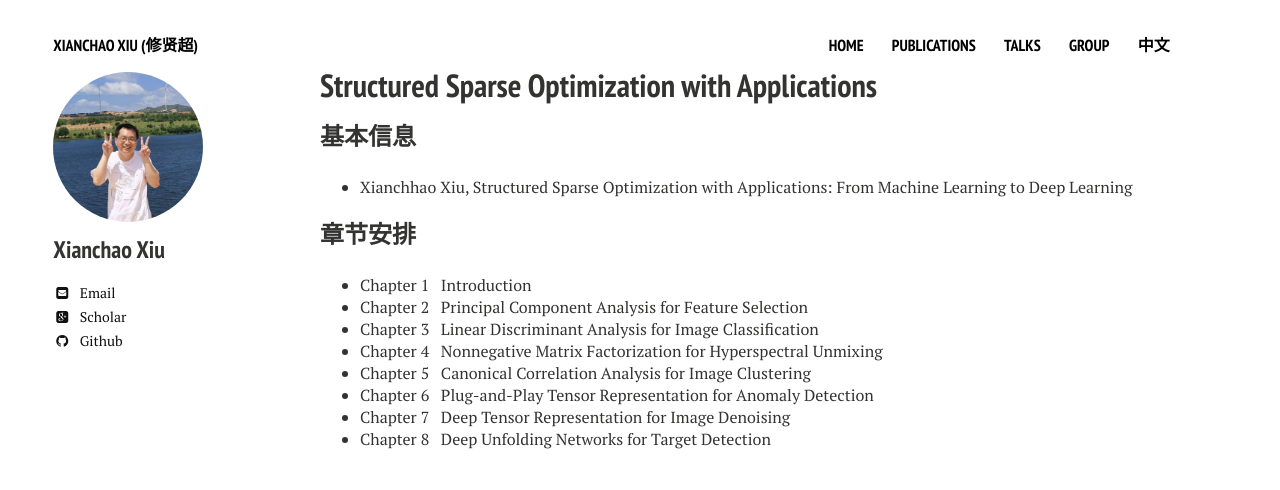
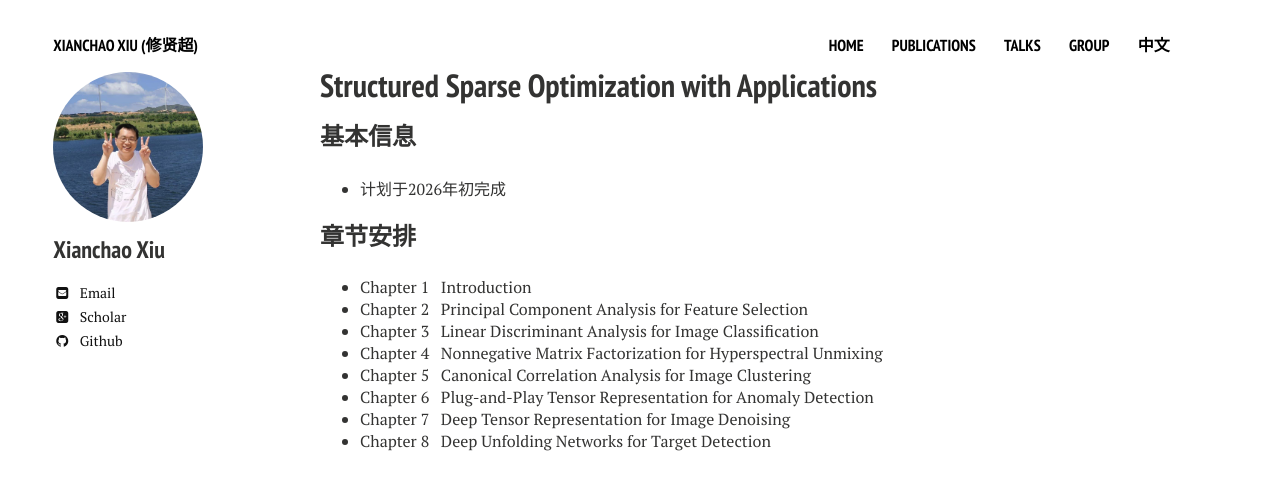
Before and after one commit to xianchaoxiu/xianchaoxiu.github.io, a Jekyll site: the page built from chinese/book/index.md, in a window 1280 px wide. Shown: the top 490 px of the page. Built offline with Jekyll 4.4.1, drawn with Linux system fonts in a browser that asks for light colours; nearby versions of some CDN libraries.

Commit message:
Update index.md

```diff
--- a/chinese/book/index.md
+++ b/chinese/book/index.md
@@ -7,7 +7,8 @@ share: false
 
 
 ### 基本信息
-* Xianchhao Xiu, Structured Sparse Optimization with Applications: From Machine Learning to Deep Learning
+* 计划于2026年初完成
+
 
 ### 章节安排
 * Chapter 1 &nbsp;  Introduction<br>
```
